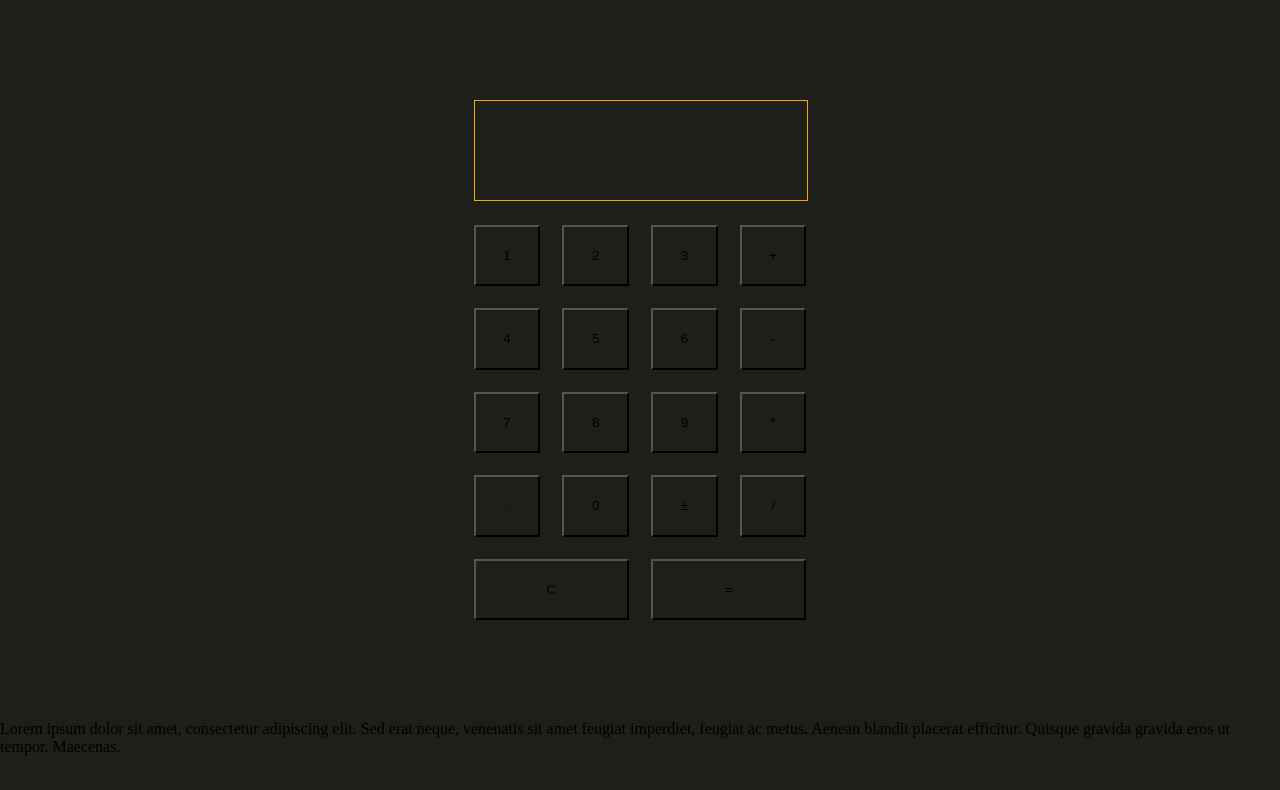
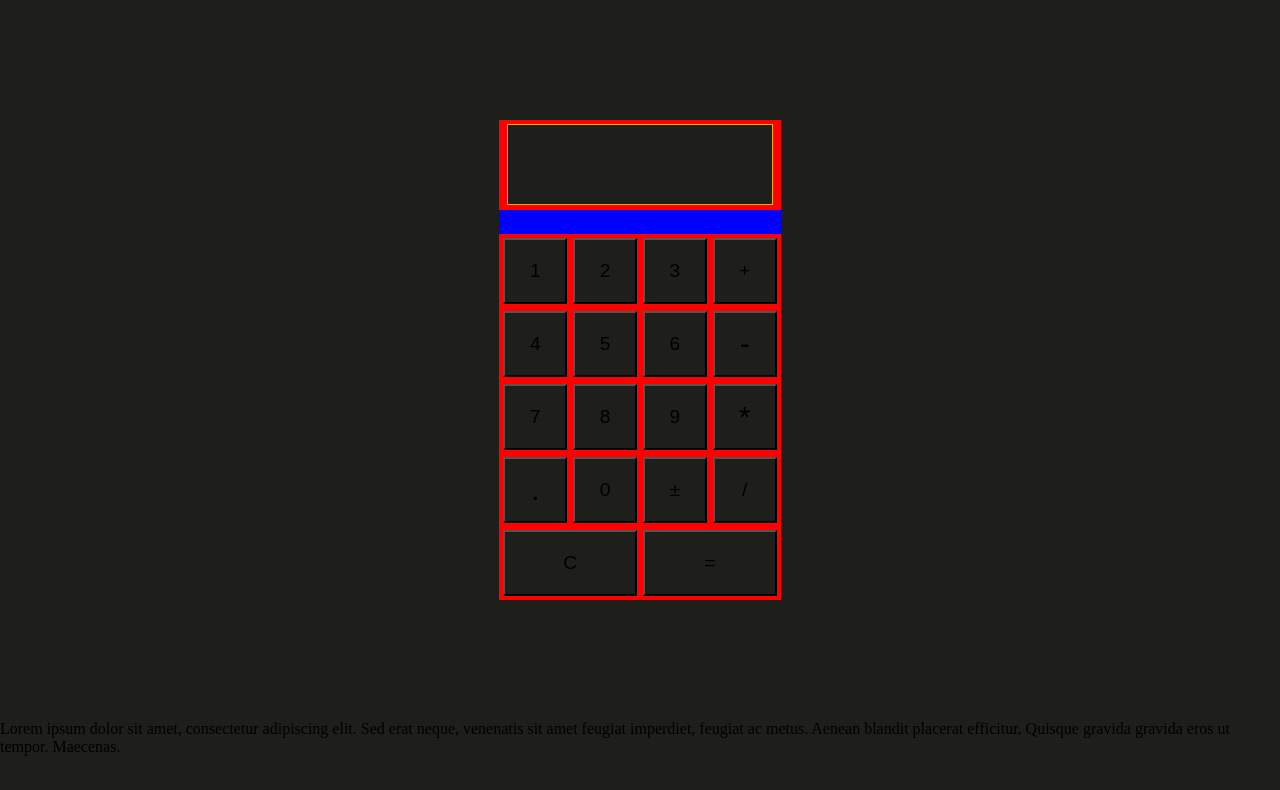
Before and after one commit to AntonioG-G/Calculadora-V2.0, a plain HTML site: page index.html in a window 1280 px wide. Drawn offline with Linux system fonts and the light colour scheme.

Commit message:
Tamaño de botones ajustado

```diff
--- a/styles/style.css
+++ b/styles/style.css
@@ -18,32 +18,43 @@ footer {
 }
 
 .mainContainer {
-  height: 65vh;
-  width: 26vw;
+  height: 60vh;
+  width: 22vw;
   display: flex;
   flex-direction: column;
   row-gap: 5%;
+  background-color: blue;
   margin: 1.5%;
 }
 
 #result {
   height: 20%;
+  background-color: red;
+  display: flex;
+  align-items: center;
+  justify-content: center;
 }
 
 textarea {
   resize: none;
   border: 1px orange solid;
-  height: 100%;
-  width: 100%;
+  height: 88%;
+  width: 94%;
+}
+
+button {
+  font-size: 120%;
 }
 
 #buttons {
   height: 80%;
+  background-color: red;
   display: grid;
   grid-template-columns: repeat(4, 1fr);
   grid-template-rows: repeat(5, 1fr);
-  grid-column-gap: 22px;
-  grid-row-gap: 22px;
+  grid-column-gap: 2%;
+  grid-row-gap: 2%;
+  padding: 1.4%;
 }
 
 #button1 {
@@ -76,6 +87,7 @@ textarea {
 
 #button8 {
   grid-area: 2/4/3/5;
+  font-size: 190%;
 }
 
 #button9 {
@@ -92,10 +104,12 @@ textarea {
 
 #button12 {
   grid-area: 3/4/4/5;
+  font-size: 190%;
 }
 
 #button13 {
   grid-area: 4/1/5/2;
+  font-size: 190%;
 }
 
 #button14 {
```
